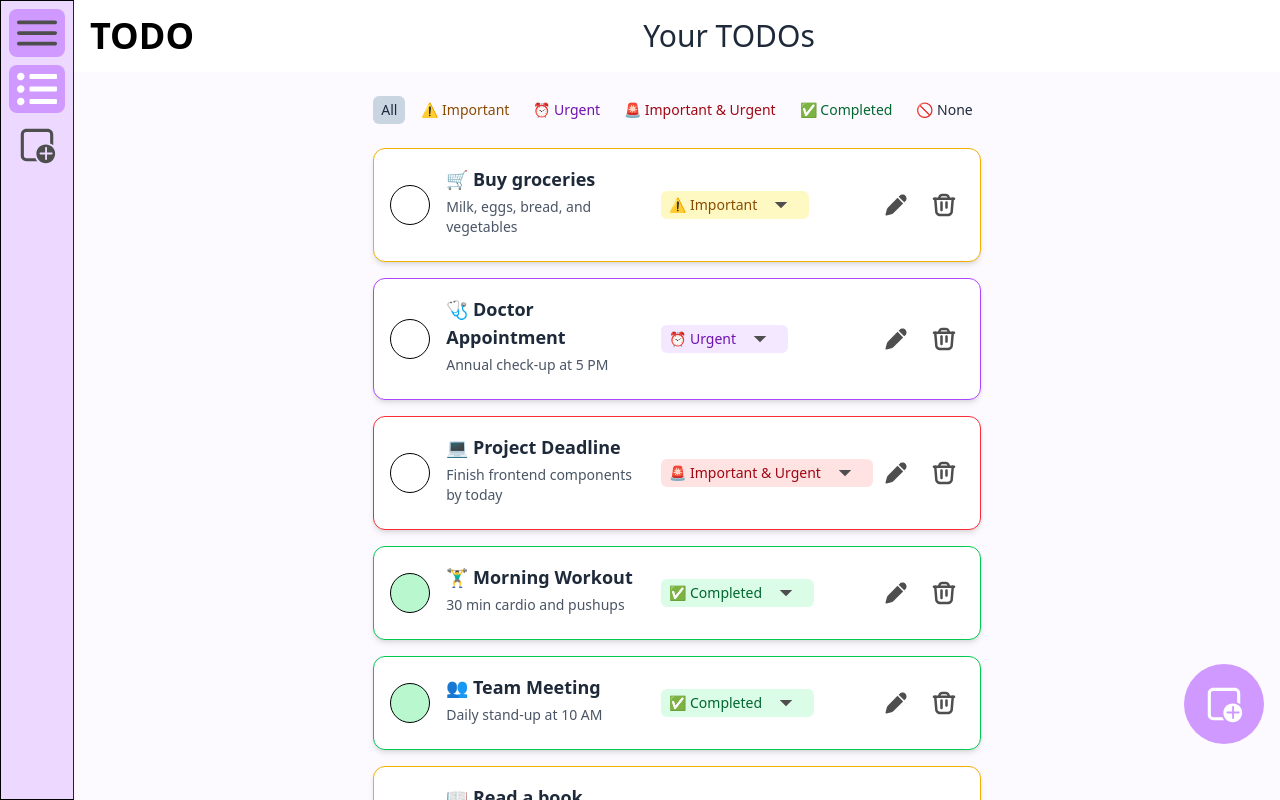
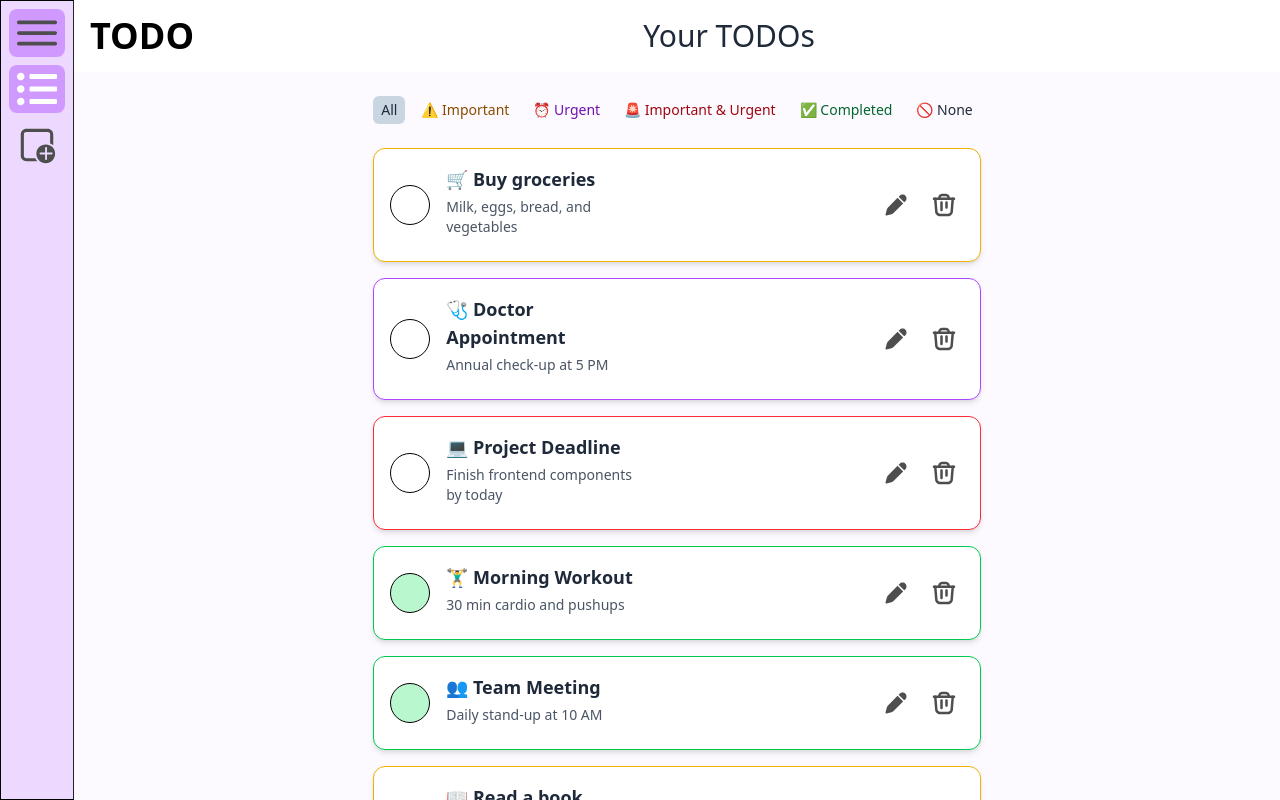
Before and after one commit to sahil-verma-9696/reactjs-todo-list, a React (Vite) app: page / in a window 1280 px wide. Built offline with nearby package versions, Linux system fonts and the light colour scheme.

Commit message:
fix floatingBtn

```diff
--- a/src/components/ui/Button.jsx
+++ b/src/components/ui/Button.jsx
@@ -17,7 +17,7 @@ export function FloatingBtn({ setPage, page }) {
   return (
     <button
       onClick={handleClick}
-      className="fixed bottom-14 right-4 size-20 flex justify-center items-center text-5xl font-thin bg-[#CF99FF] dark:bg-[#242424] dark:text-white cursor-pointer text-white rounded-full"
+      className="fixed hidden bottom-14 right-4 size-20 max-sm:flex justify-center items-center text-5xl font-thin bg-[#CF99FF] dark:bg-[#242424] dark:text-white cursor-pointer text-white rounded-full"
     >
       {page === "create" ? (
         <ListIcon styles="bg-[#CF99FF] dark:bg-[#242424]" />
--- a/src/components/your-todo/Todo.jsx
+++ b/src/components/your-todo/Todo.jsx
@@ -25,7 +25,7 @@ const Todo = ({ todo }) => {
         <CheckBox todo={todo} />
         <Text title={todo.title} description={todo.description} />
       </div>
-      <LabelOptions todo={todo} />
+      {/* <LabelOptions todo={todo} /> */}
       <Action />
     </div>
   );
```
